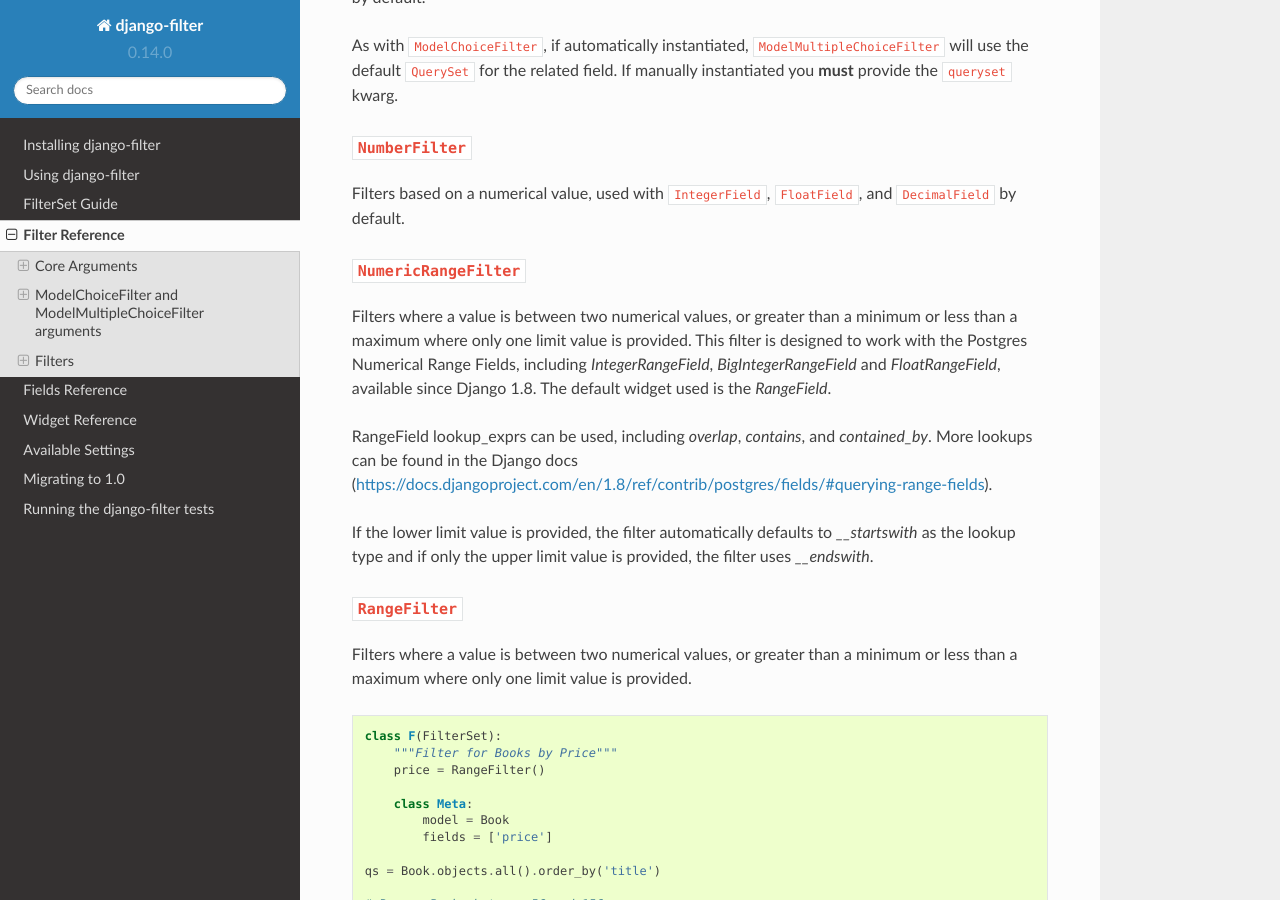
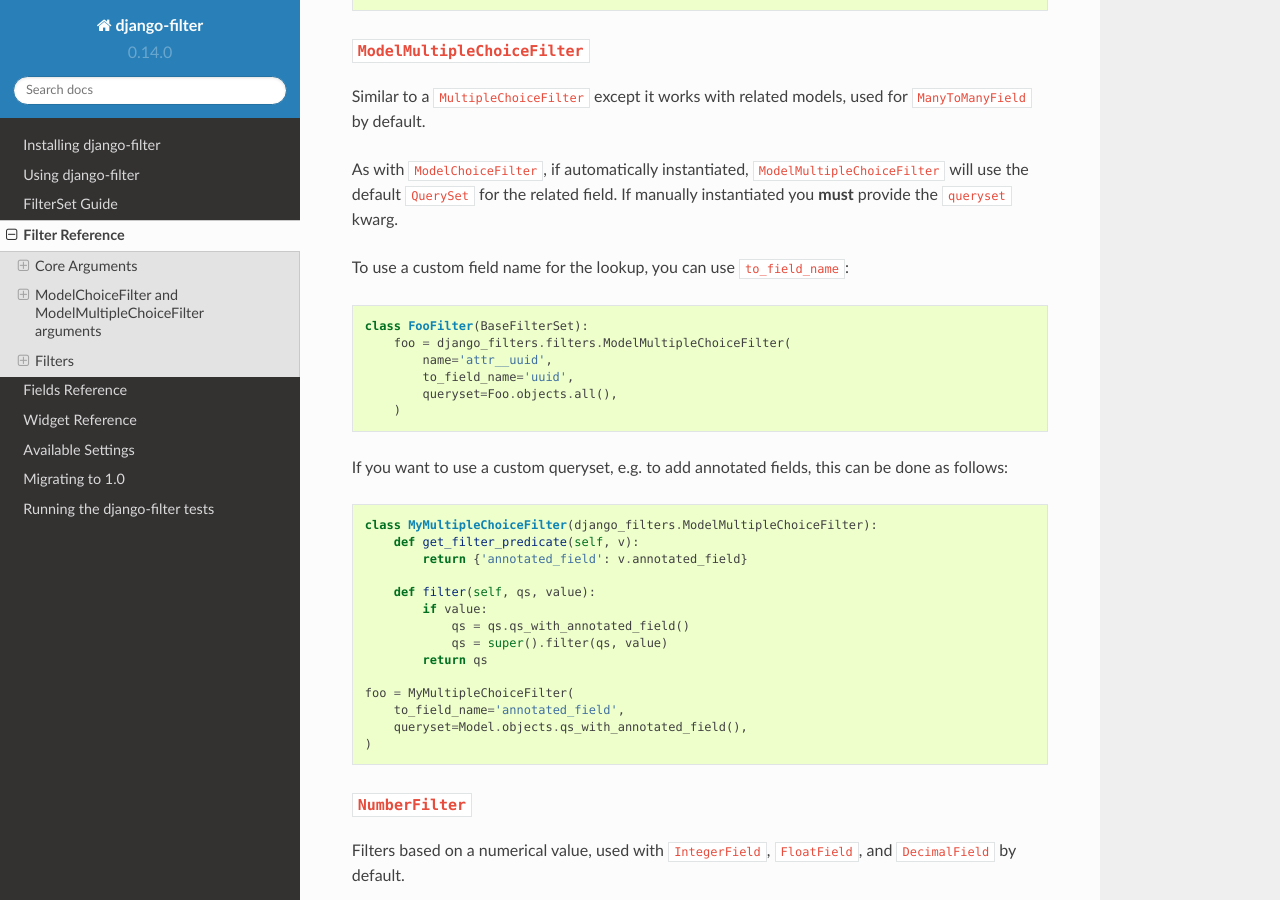
Before and after one commit to carltongibson/django-filter, a Sphinx documentation site: the page built from docs/ref/filters.txt, in a window 1280 px wide and 900 px high, scrolled down 6127 px. Built offline with Sphinx 7.4.7 and the Read the Docs theme 2.0.0, drawn with Linux system fonts in a browser that asks for light colours; some of the changed text lies outside the part shown.

Commit message:
Add doc for new Model{Multiple,}ChoiceFilter

```diff
--- a/docs/ref/filters.txt
+++ b/docs/ref/filters.txt
@@ -158,7 +158,15 @@ ModelMultipleChoiceFilter only.
 ``queryset``
 ~~~~~~~~~~~~
 
-``ModelChoiceFilter`` and ``ModelMultipleChoiceFilter`` require a queryset to operate on which must be passed as a kwarg.
+``ModelChoiceFilter`` and ``ModelMultipleChoiceFilter`` require a queryset to
+operate on which must be passed as a kwarg.
+
+``to_field_name``
+~~~~~~~~~~~~~~~~~
+
+If you pass in ``to_field_name`` (which gets forwarded to the Django field),
+it will be used also in the default ``get_filter_predicate`` implementation
+as the model's attribute.
 
 
 Filters
@@ -324,6 +332,33 @@ for ``ManyToManyField`` by default.
 As with ``ModelChoiceFilter``, if automatically instantiated,
 ``ModelMultipleChoiceFilter`` will use the default ``QuerySet`` for the related
 field. If manually instantiated you **must** provide the ``queryset`` kwarg.
+
+To use a custom field name for the lookup, you can use ``to_field_name``::
+
+    class FooFilter(BaseFilterSet):
+        foo = django_filters.filters.ModelMultipleChoiceFilter(
+            name='attr__uuid',
+            to_field_name='uuid',
+            queryset=Foo.objects.all(),
+        )
+
+If you want to use a custom queryset, e.g. to add annotated fields, this can be
+done as follows::
+
+    class MyMultipleChoiceFilter(django_filters.ModelMultipleChoiceFilter):
+        def get_filter_predicate(self, v):
+            return {'annotated_field': v.annotated_field}
+
+        def filter(self, qs, value):
+            if value:
+                qs = qs.qs_with_annotated_field()
+                qs = super().filter(qs, value)
+            return qs
+
+    foo = MyMultipleChoiceFilter(
+        to_field_name='annotated_field',
+        queryset=Model.objects.qs_with_annotated_field(),
+    )
 
 ``NumberFilter``
 ~~~~~~~~~~~~~~~~
```
Also changed, not shown: 1 other file.
